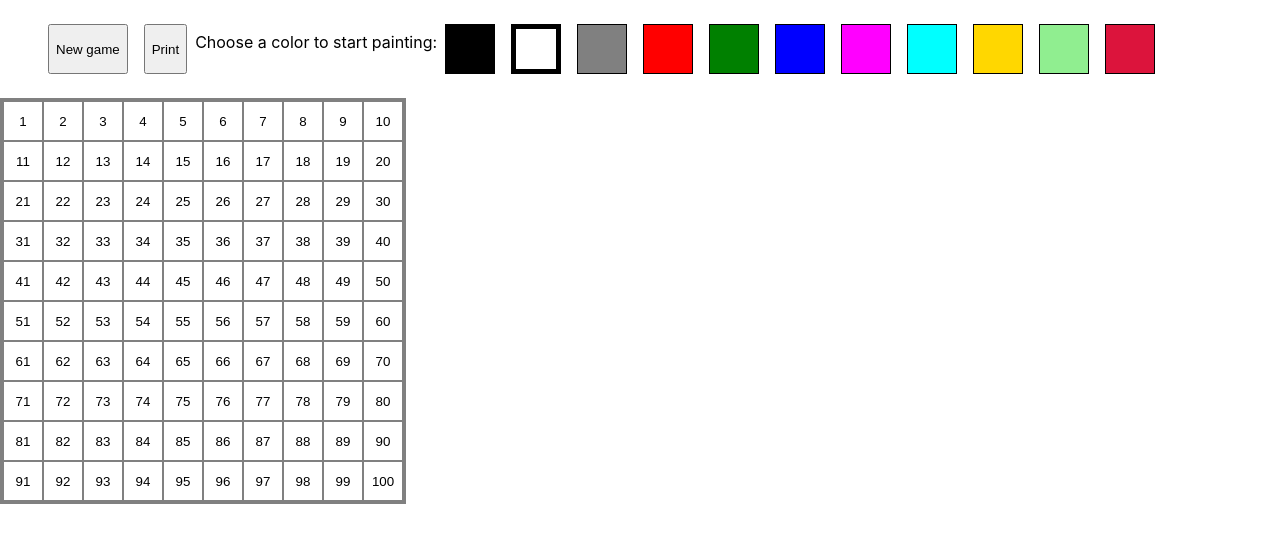
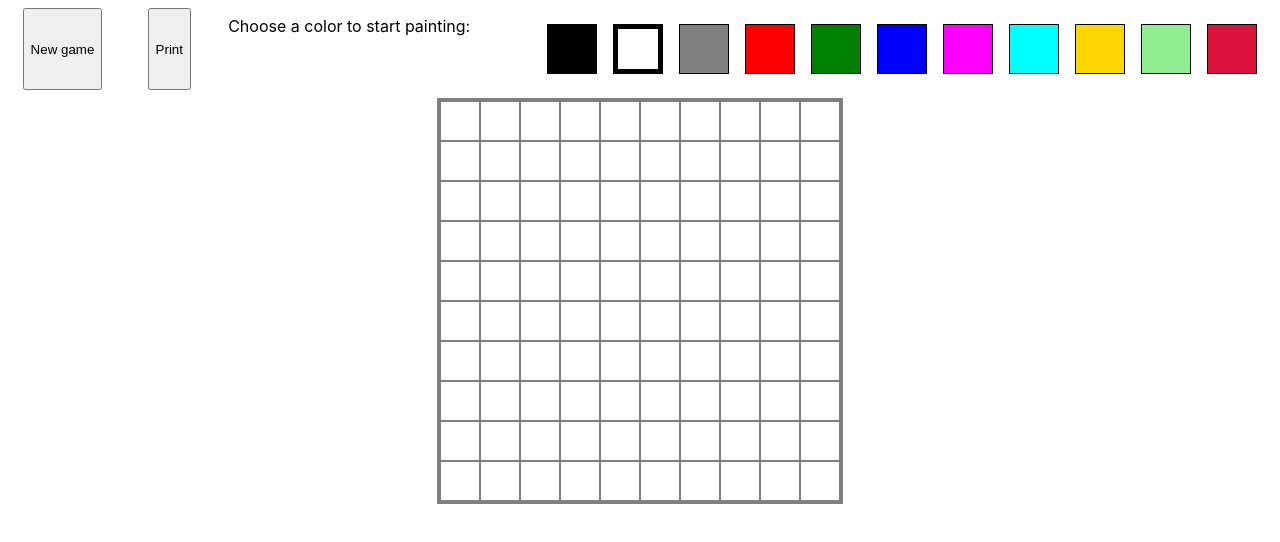
Before and after one commit to jangelolvera/paint_AngelOlvera, a React (Create React App) app: page / in a window 1280 px wide. Shown: the top 542 px of the page. Built offline with nearby package versions, Linux system fonts and the light colour scheme.

Commit message:
Se puede pintar arrastrando

```diff
--- a/src/App.css
+++ b/src/App.css
@@ -1,7 +1,7 @@
 .header{
   display: flex;
   flex-direction: row;
-  justify-content: flex-start;
+  justify-content: space-around;
 }
 
 #pallete{
@@ -25,4 +25,17 @@ button{
 #drawingPanel{
   border: 3px solid gray;
   width: fit-content;
+
 }
+
+#drawcont{
+  display: flex;
+  flex-direction: row;
+  justify-content: space-around;
+}
+
+
+img{
+  width: 200px;
+  height: 200px;
+}
--- a/src/App.js
+++ b/src/App.js
@@ -1,18 +1,43 @@
-import React, {useState, useRef} from 'react';
+import React, { useState, useRef } from 'react';
 import './App.css';
 import Pallete from './pallete.js';
 import Canva from './canva'
+import { render } from '@testing-library/react';
 
 function App() {
 
   const [selectedColor, setSelectedColor] = useState('white');
+  const [draw, setDraw] = useState('empty');
+  const boceto=useRef();
+  const printingimg=useRef();
+
+  function printDraw(props) {
+
+    if (draw === 'empty') {
+      alert('You have not drawn anything!');
+    }
+
+  }
+
+
 
   return (
     <div className="App">
 
-      <Pallete selectedColor={selectedColor} setSelectedColor={setSelectedColor}/>
+      <div className="header">
 
-      <Canva selectedColor={selectedColor} setSelectedColor={setSelectedColor}/>
+        {/* botón para resetear el juego */}
+        <button type="reset" id="newgamebtn"> New game </button>
+        {/* botón para imprimir el dibujo */}
+        <button type="button" id="printbtn" onClick={printDraw}> Print </button>
+        <p id="choosetxt">Choose a color to start painting: </p>
+
+        <Pallete selectedColor={selectedColor} setSelectedColor={setSelectedColor} />
+
+      </div>
+
+      <Canva selectedColor={selectedColor} setSelectedColor={setSelectedColor} draw={draw} setDraw={setDraw} />
+
 
     </div>
   );
--- a/src/canva.js
+++ b/src/canva.js
@@ -1,58 +1,82 @@
 import React, { useState, useRef } from 'react';
 import "./App.js"
 import './App.css'
+import Pallete from './pallete.js';
 
 
 function Canva(props) {
 
     let grid = [];//Pasar al padre
+    const [pressed, setPressed]=useState(false);
 
     //Genera un arreglo de 100 divs para formar un cuadro de 10x10
     for (let i = 1; i <= 100; i++) {//Pasar
 
-        grid.push({id:i, pxcolor:'#FFFF', height:'40px', width:'40px'});
+        grid.push({ id: i, pxcolor: '#FFFF', height: '40px', width: '40px' });
 
     }
 
     const [sgrid, setSgrid] = useState(grid);//Padre
 
+
     //Pinta cada cuadro cada que se haga click
     function paintIndex(event) {
+        props.setDraw('filled');
         setSgrid(
             sgrid.map(
-              (pixel)=>{
-                  if(pixel.id === Number(event.target.name))
-                    pixel.pxcolor=props.selectedColor;
+                (pixel) => {
+                    if (pixel.id === Number(event.target.name))
+                        pixel.pxcolor = props.selectedColor;
                     return pixel;
 
                 }
             )
         );
-
     }
 
+    function paintALot(event){
+        if(!pressed) return
+        paintIndex(event);
+    }
+
+    function startPainting(event){
+        setPressed(true);
+        paintIndex(event);
+    }
+
+    function stopIt(){
+        setPressed(false);
+    }
 
     return (
+        <div id="drawcont">
             <div id="drawingPanel">
-            <div id="pixels" onClick={paintIndex}>
+                <div id="pixels"
+                //Se manda a llamar paintIndex al dar click
+                onClick={paintIndex}
+                onMouseDown={startPainting}
+                onMouseUp={stopIt}
+                >
                     {sgrid.map(
-                    (pixel)=>{
+                        (pixel) => {
                             return (
                                 <button
                                     name={pixel.id}
                                     key={pixel.id}
+                                    onMouseOver={paintALot}
                                     style={{
                                         width: pixel.width,
                                         height: pixel.height,
                                         border: '1px solid gray',
                                         backgroundColor: pixel.pxcolor,
-                                margin:'0px',
-                                padding:'0px'
+                                        margin: '0px',
+                                        padding: '0px'
                                     }}
-                            >{pixel.id}</button>
+                                ></button>
                             )
                         }
                     )}
+                </div>
             </div>
 </div>
     );
--- a/src/pallete.js
+++ b/src/pallete.js
@@ -5,21 +5,15 @@ import "./App.js"
 const colors = ['black', 'white', 'gray', 'red', 'green', 'blue', 'magenta', 'cyan', 'gold', 'lightgreen', 'crimson'];
 
 function Pallete(props) {
+
     const handleClick = (event) => {
         props.setSelectedColor(event.target.name);
     }
 
+
     return (
 
         <ul style={{ display: 'flex', listStyle: 'none' }}>
-
-            <div className="header">
-                {/* botón para resetear el juego */}
-                <button type="reset" id="newgamebtn"> New game </button>
-                {/* botón para imprimir el dibujo */}
-                <button type="button" id="printbtn"> Print </button>
-                <p id="choosetxt">Choose a color to start painting: </p>
-            </div>
 
             {/* función que genera la paleta de colores */}
             {colors.map((color) => {
```
Also changed, not shown: src/web.png (added). Lines whose indentation alone changed are shown as unchanged.
